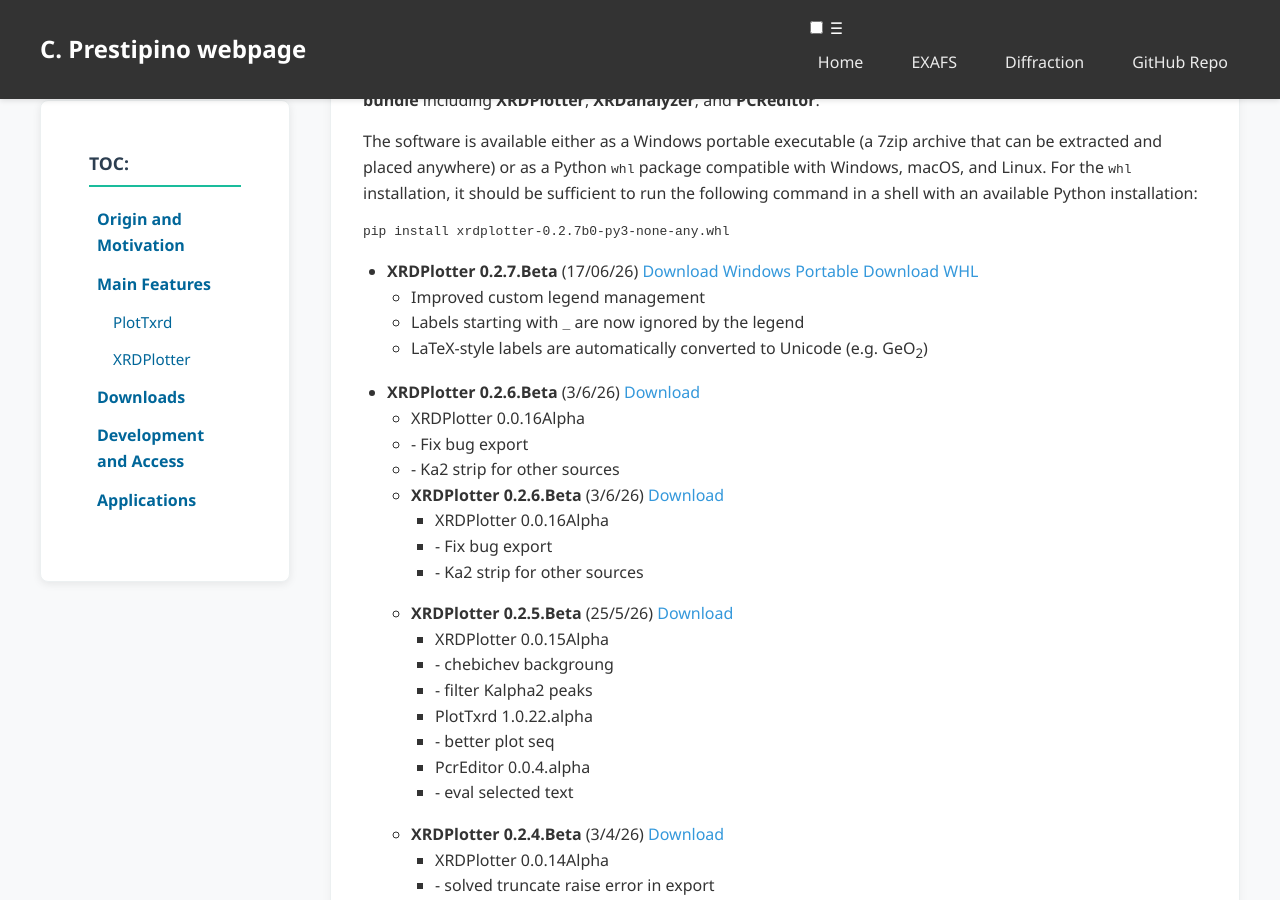
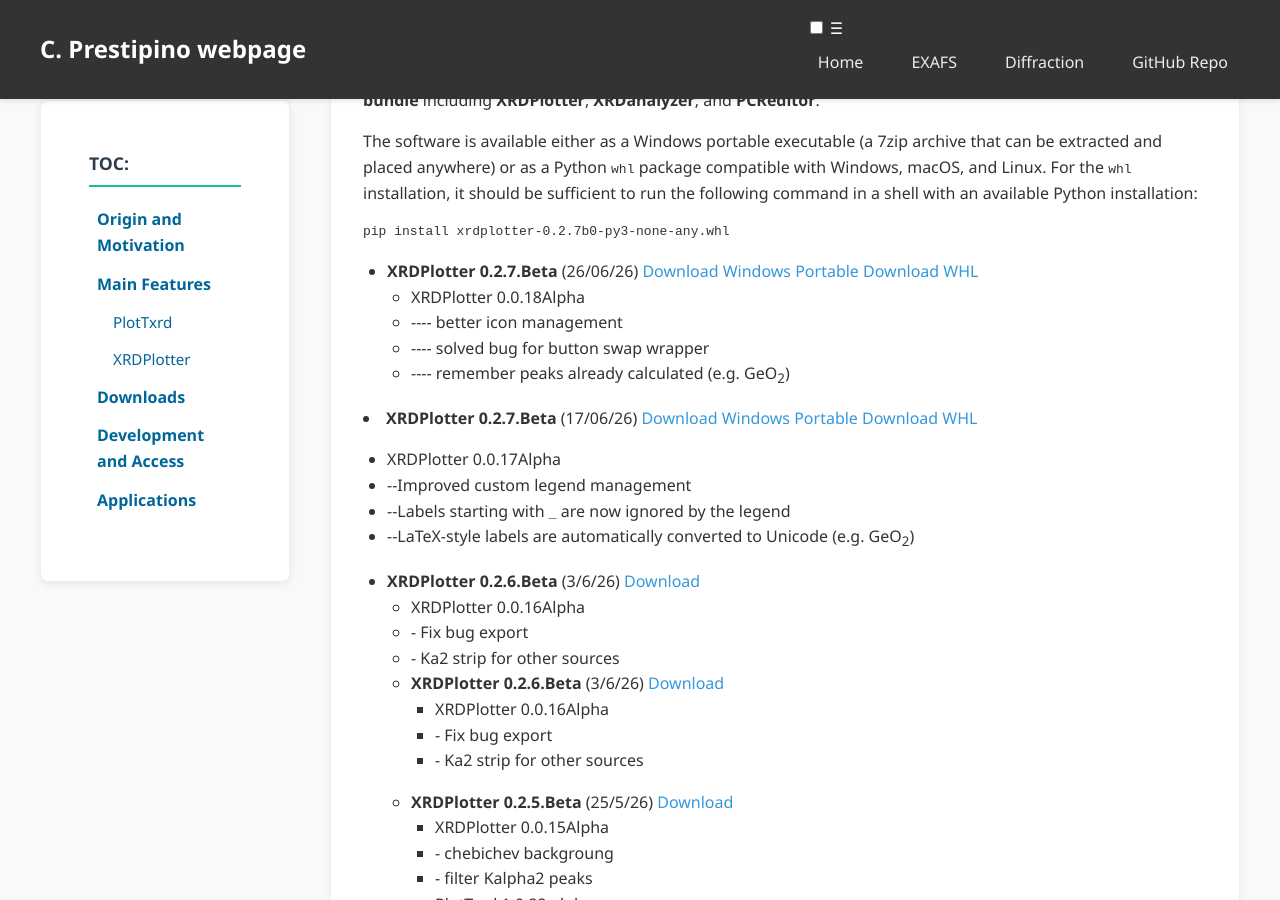
Before and after one commit to Prestipino/Prestipino.github.io, a Jekyll site: the page built from PlotTxrd.html, in a window 1280 px wide and 900 px high, scrolled down 1549 px. Built offline with Jekyll 4.4.1, drawn with Linux system fonts in a browser that asks for light colours.

Commit message:
Update XRDPlotter version details in PlotTxrd.html

```diff
--- a/PlotTxrd.html
+++ b/PlotTxrd.html
@@ -94,21 +94,39 @@
   </p>
 
   <pre><code>pip install xrdplotter-0.2.7b0-py3-none-any.whl</code></pre>
+</section>
+  <ul>
 
-  <ul>
+
+    <li>
+      <strong>XRDPlotter 0.2.7.Beta</strong> (26/06/26)
+      <a href="https://sdrive.cnrs.fr/s/4SfgqygxzPq3X8m">Download Windows Portable</a>
+      <a href="https://sdrive.cnrs.fr/s/N7jX6SezHiPCxkf">Download WHL</a>
+
+      <ul>
+        <li>XRDPlotter 0.0.18Alpha</li>
+        <li>---- better icon management</li>
+        <li>---- solved bug for button swap wrapper</li>
+        <li>---- remember peaks already calculated (e.g. GeO<sub>2</sub>)</li>
+      </ul>
+    </li>
+  </ul>
+
+
     <li>
       <strong>XRDPlotter 0.2.7.Beta</strong> (17/06/26)
       <a href="https://sdrive.cnrs.fr/s/8FxKfppfPBSZTFj">Download Windows Portable</a>
       <a href="https://sdrive.cnrs.fr/s/rMH885eKWR3KQZr">Download WHL</a>
 
       <ul>
-        <li>Improved custom legend management</li>
-        <li>Labels starting with <code>_</code> are now ignored by the legend</li>
-        <li>LaTeX-style labels are automatically converted to Unicode (e.g. GeO<sub>2</sub>)</li>
+        <li>XRDPlotter 0.0.17Alpha</li>
+        <li>--Improved custom legend management</li>
+        <li>--Labels starting with <code>_</code> are now ignored by the legend</li>
+        <li>--LaTeX-style labels are automatically converted to Unicode (e.g. GeO<sub>2</sub>)</li>
       </ul>
     </li>
   </ul>
-</section>
+
 
 
   <ul>
```
